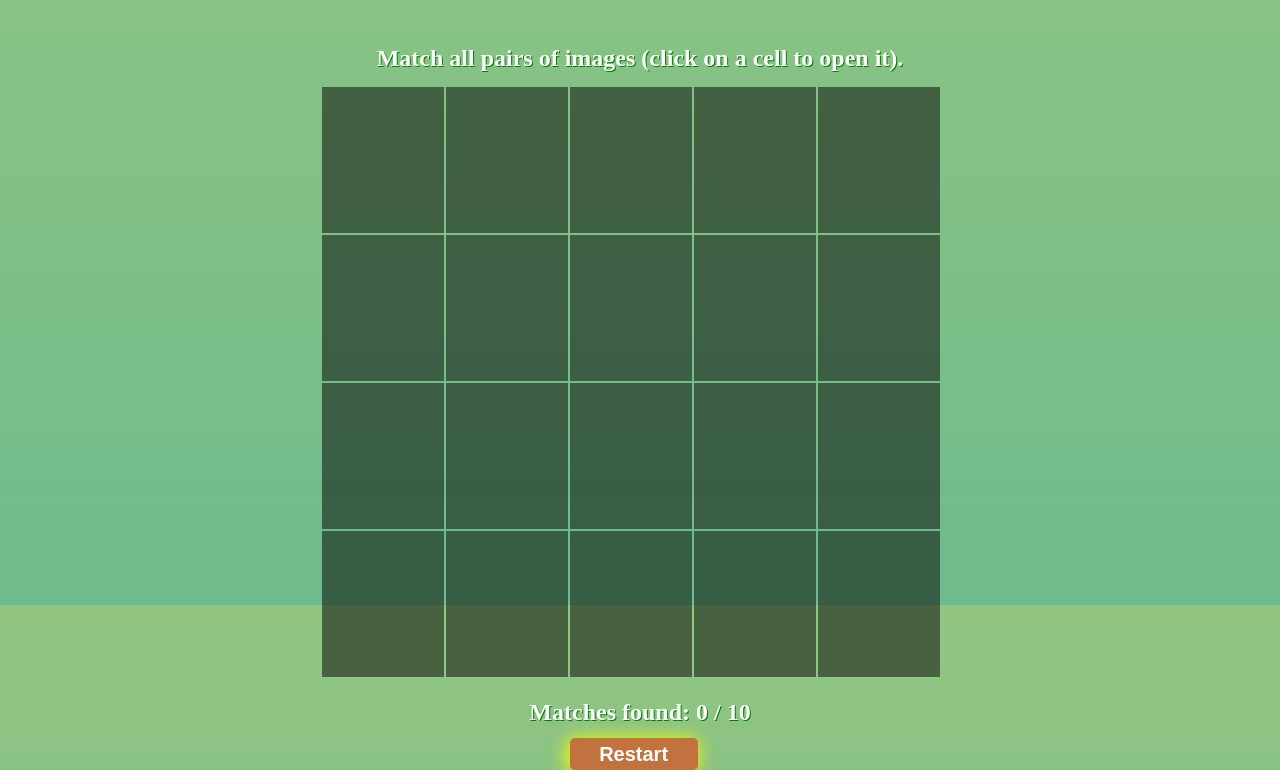
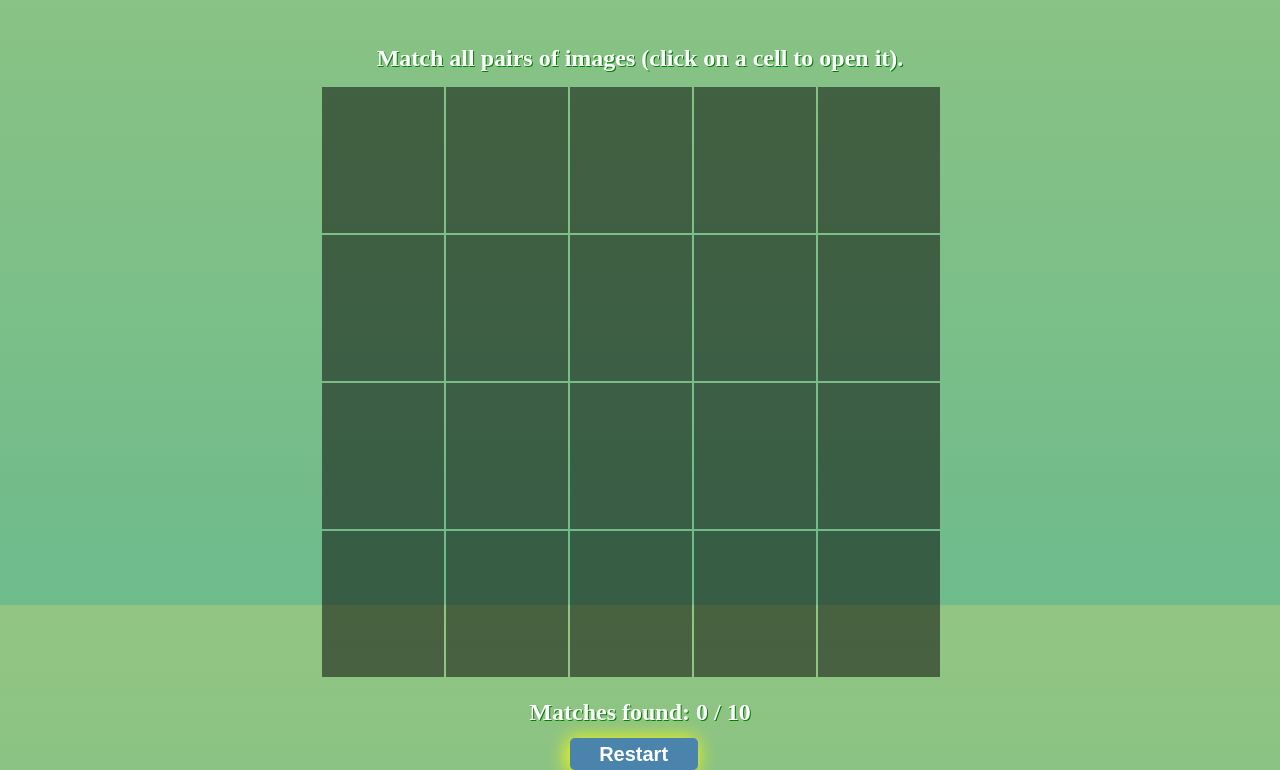
Before and after one commit to amansharmaa28/Card-Game, a plain HTML site: page index.html in a window 1280 px wide. In both pictures the pointer is over the button "Restart". Shown: the part 195-965 px from the top of the page. Drawn offline with Linux system fonts and the light colour scheme.

Commit message:
Update style.css

```diff
--- a/style.css
+++ b/style.css
@@ -101,6 +101,6 @@ body {
 }
 
 .restartButton:hover {
-    background-color:rgba(223, 71, 25, 0.651);
+  background-color:rgba(26, 87, 201, 0.575);
     box-shadow: -2px 2px 19px 1px yellow;
 }
```
